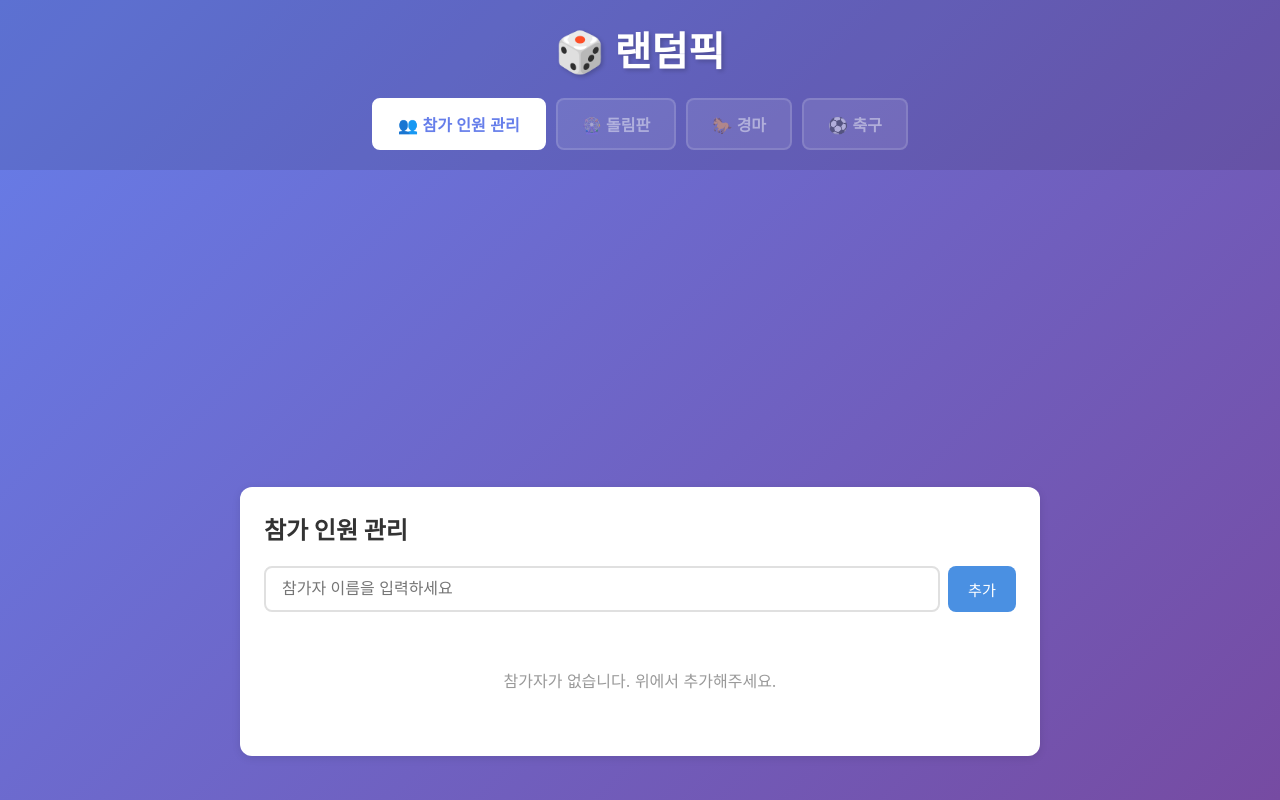
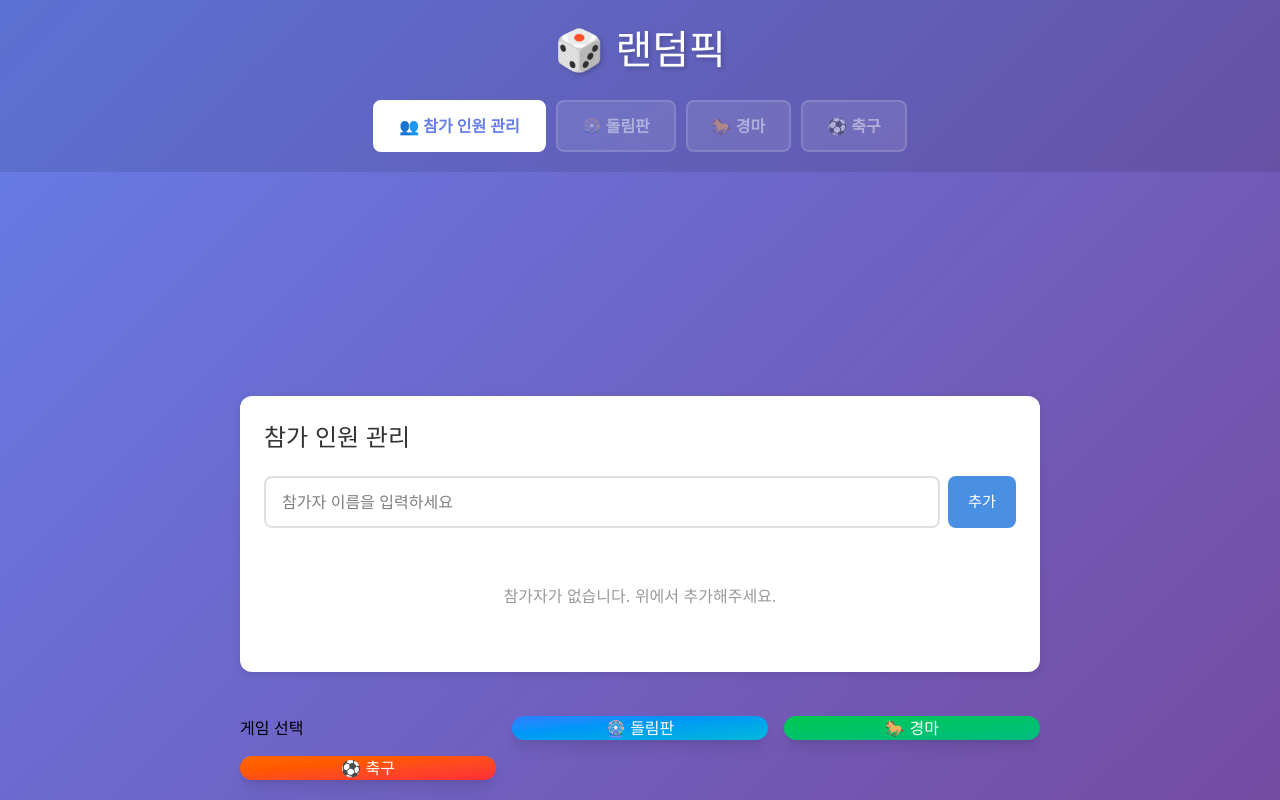
Before and after one commit to LimFull/random-pick, a React (Vite) app: page / in a window 1280 px wide. Built offline with nearby package versions, Linux system fonts and the light colour scheme.

Commit message:
feat: Gameselector 초안, tailwind 도입

```diff
--- a/package.json
+++ b/package.json
@@ -8,11 +8,14 @@
     "preview": "vite preview"
   },
   "dependencies": {
+    "@tailwindcss/vite": "^4.1.18",
+    "motion": "^12.23.26",
     "phaser": "^3.90.0",
     "react": "^18.3.1",
     "react-confetti": "^6.1.0",
     "react-dom": "^18.3.1",
-    "react-router-dom": "^7.11.0"
+    "react-router-dom": "^7.11.0",
+    "tailwindcss": "^4.1.18"
   },
   "devDependencies": {
     "@types/node": "^20.14.0",
--- a/src/App.css
+++ b/src/App.css
@@ -1,3 +1,5 @@
+@import 'tailwindcss';
+
 * {
   box-sizing: border-box;
   margin: 0;
--- a/src/App.tsx
+++ b/src/App.tsx
@@ -13,6 +13,7 @@ import type { Participant } from './types/participant';
 import type { ViewType } from './types/common';
 import type { SpinCompleteResult, RaceResult, Ranking } from './types/game';
 import type { SoccerResult } from './types/soccer';
+import { GameSelector } from './components/GameSelector';
 
 function App() {
   const [participantsRaw, setParticipantsRaw] = useLocalStorage<Array<{ name: string; color: string }>>('participants', []);
@@ -114,6 +115,10 @@ function App() {
   const handleCloseWinner = () => {
     setWinner(null);
     setRankings([]);
+  };
+
+  const handleSelectGame = (game: string) => {
+    console.log(game);
   };
 
   const location = useLocation();
@@ -268,81 +273,11 @@ function App() {
               onClear={handleClearParticipants}
               onShuffle={handleShuffleColors}
             />
-            {participants.length > 0 && (
-              <div className="view-hint">
-                <p>✅ 참가자가 추가되었습니다!</p>
-                <p>위의 "돌림판" 또는 "경마" 탭을 클릭하여 게임을 시작해보세요.</p>
-              </div>
-            )}
+            <GameSelector participants={participants} onSelect={handleSelectGame} />
           </div>
         )}
 
-        {currentView === 'roulette' && (
-          <div className="roulette-view-content">
-            {participants.length > 0 ? (
-              <RouletteWheel
-                participants={participants}
-                onSpinComplete={handleSpinComplete}
-                isSpinning={isSpinning}
-                setIsSpinning={setIsSpinning}
-              />
-            ) : (
-              <div className="empty-state">
-                <p>⚠️ 참가자가 없습니다.</p>
-                <p>먼저 "참가 인원 관리" 탭에서 참가자를 추가해주세요.</p>
-                <button
-                  className="btn-go-to-participants"
-                  onClick={() => setCurrentView('participants')}
-                >
-                  참가 인원 관리로 이동
-                </button>
-              </div>
-            )}
-          </div>
-        )}
 
-        {currentView === 'horseRace' && (
-          <div className="horse-race-view-content">
-            {participants.length > 0 ? (
-              <HorseRace
-                participants={participants}
-                onRaceComplete={handleSpinComplete}
-              />
-            ) : (
-              <div className="empty-state">
-                <p>⚠️ 참가자가 없습니다.</p>
-                <p>먼저 "참가 인원 관리" 탭에서 참가자를 추가해주세요.</p>
-                <button
-                  className="btn-go-to-participants"
-                  onClick={() => setCurrentView('participants')}
-                >
-                  참가 인원 관리로 이동
-                </button>
-              </div>
-            )}
-          </div>
-        )}
-
-        {currentView === 'soccer' && (
-          <div className="soccer-view-content">
-            {participants.length >= 2 ? (
-              <SoccerTeamSetup
-                participants={participants}
-              />
-            ) : (
-              <div className="empty-state">
-                <p>⚠️ 참가자가 2명 이상 필요합니다.</p>
-                <p>먼저 "참가 인원 관리" 탭에서 참가자를 추가해주세요.</p>
-                <button
-                  className="btn-go-to-participants"
-                  onClick={() => setCurrentView('participants')}
-                >
-                  참가 인원 관리로 이동
-                </button>
-              </div>
-            )}
-          </div>
-        )}
       </main>
 
       {winner && (
--- /dev/null
+++ b/src/components/GameSelector.tsx
@@ -0,0 +1,66 @@
+import type { Participant } from "../types/participant";
+import { motion } from "framer-motion";
+
+interface Props {
+    participants: Participant[];
+    onSelect: (game: string) => void;
+}
+
+// 참고
+{/* <div className="grid grid-cols-1 md:grid-cols-3 gap-4">
+        {games.map((game, index) => {
+          const Icon = game.icon;
+          return (
+            <motion.button
+              key={game.id}
+              initial={{ opacity: 0, y: 20 }}
+              animate={{ opacity: 1, y: 0 }}
+              transition={{ delay: index * 0.1 }}
+              onClick={() => onGameSelect(game.id)}
+              className={`bg-gradient-to-br ${game.color} text-white rounded-xl p-6 hover:scale-105 transition-transform shadow-lg`}
+            >
+              <Icon className="w-12 h-12 mx-auto mb-3" />
+              <h3 className="text-xl mb-2">{game.name}</h3>
+              <p className="text-white/80 text-sm">{game.description}</p>
+            </motion.button>
+          );
+        })}
+      </div> */}
+
+export function GameSelector({ participants, onSelect }: Props) {
+    const games = [
+        {
+          id: 'roulette' as const,
+          name: '🎡 돌림판',
+          description: '룰렛을 돌려서 한 명을 선택합니다',
+          color: 'from-blue-500 to-cyan-500',
+        },
+        {
+          id: 'horse-race' as const,
+          name: '🐎 경마',
+          description: '말들이 경주해서 순위를 정합니다',
+          color: 'from-green-500 to-emerald-500',
+        },
+        {
+          id: 'soccer' as const,
+          name: '⚽ 축구',
+          description: '팀을 나눠서 축구 경기를 합니다',
+          color: 'from-orange-500 to-red-500',
+        },
+      ];
+
+    return (
+        <div className="grid grid-cols-1 md:grid-cols-3 gap-4">
+            <h2>게임 선택</h2>
+            {games.map((game, index) => (
+                <motion.button key={game.id}
+                initial={{ opacity: 0, y: 20 }}
+                animate={{ opacity: 1, y: 0 }}
+                transition={{ delay: index * 0.1 }}
+                onClick={() => onSelect(game.id)} className={`bg-gradient-to-br ${game.color} text-white rounded-xl p-6 hover:scale-105 transition-transform shadow-lg`}>
+                    {game.name}
+                </motion.button>
+            ))}
+        </div>
+    );
+}
--- a/vite.config.ts
+++ b/vite.config.ts
@@ -1,10 +1,12 @@
 import { defineConfig } from 'vite'
 import react from '@vitejs/plugin-react'
 import { viteSingleFile } from 'vite-plugin-singlefile'
+import tailwindcss from '@tailwindcss/vite'
+
 
 // https://vitejs.dev/config/
 export default defineConfig({
-  plugins: [react(), viteSingleFile()],
+  plugins: [react(), viteSingleFile(), tailwindcss()],
   base: './', // React Native 웹뷰를 위한 상대 경로 설정
   server: {
     host: '0.0.0.0', // 모든 네트워크 인터페이스에 바인딩하여 외부 IP 접속 허용
```
Also changed, not shown: 1 other file (tests, documents, lock files or other folders).
